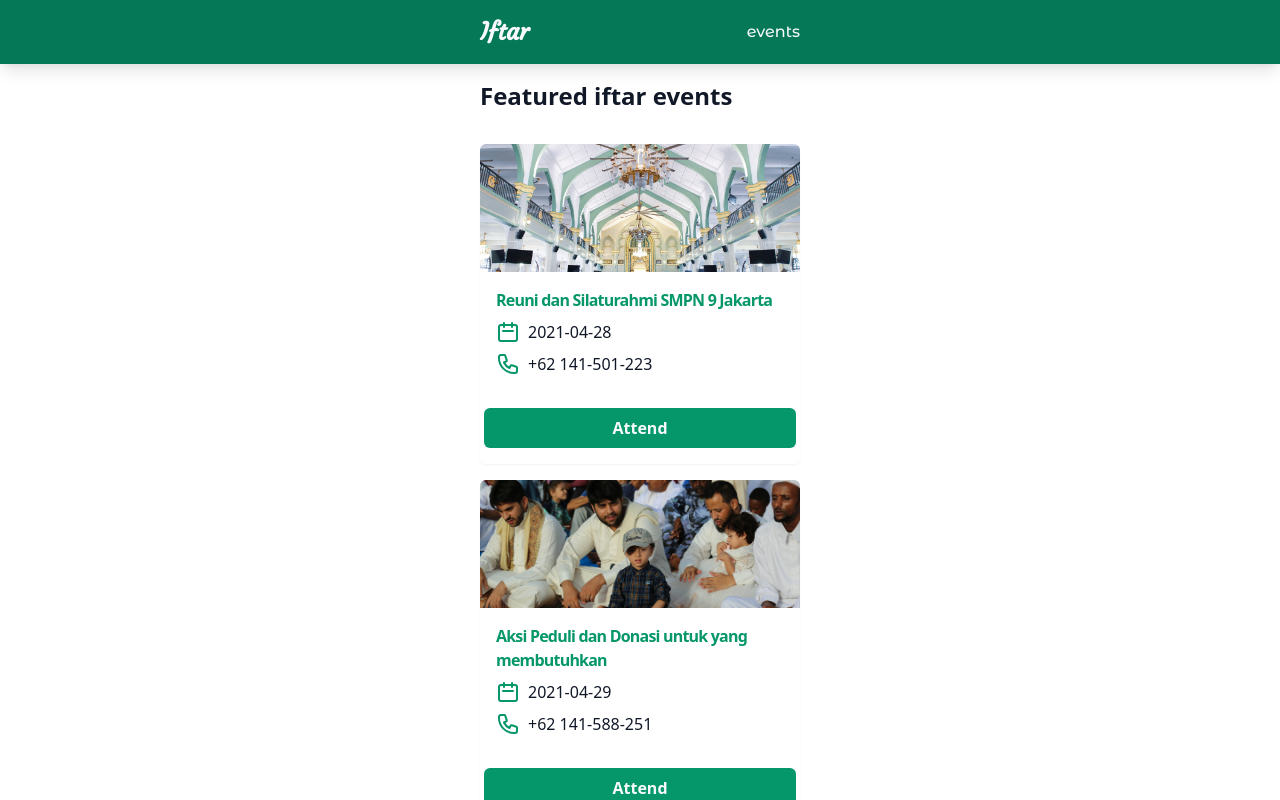
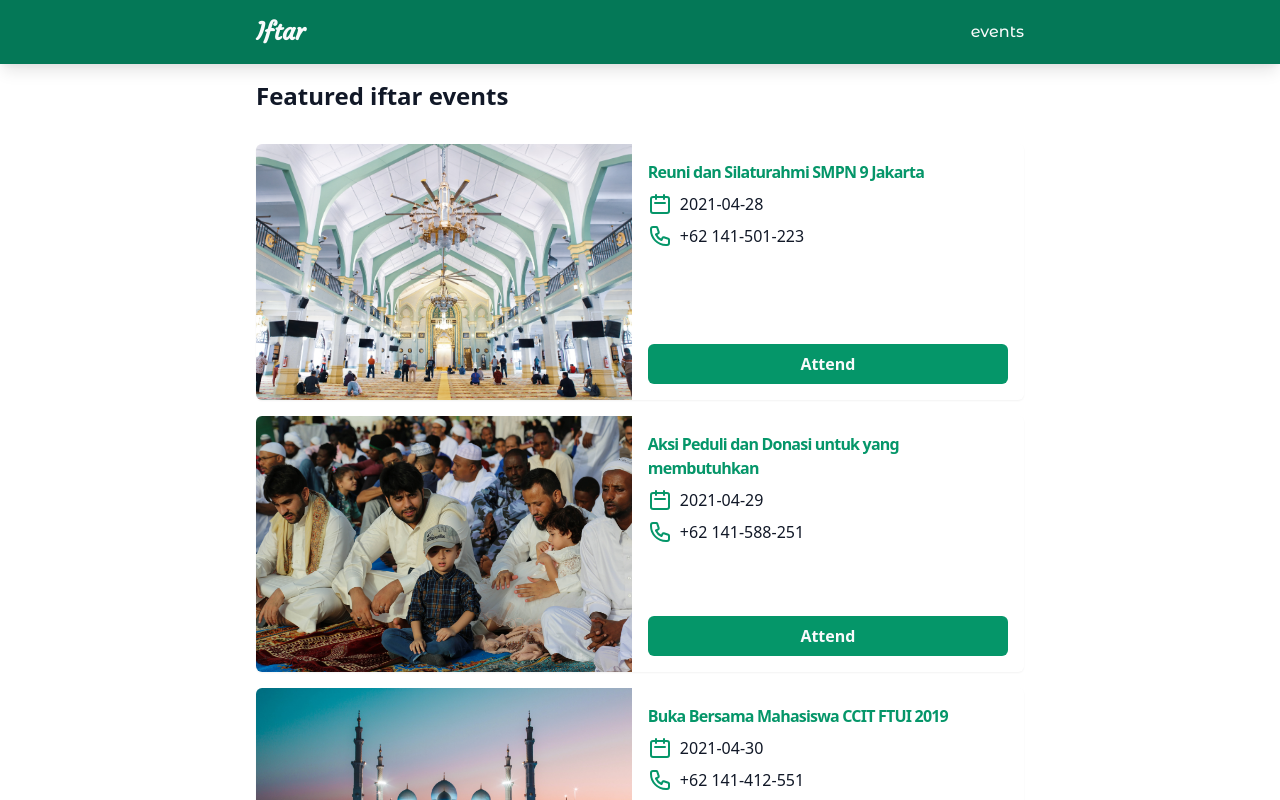
Before and after one commit to KennFatt/nextjs-iftar-events, a Next.js app: page / in a window 1280 px wide. Shown: the top 800 px of the page. Built offline with nearby package versions, Linux system fonts and the light colour scheme.

Commit message:
Wide screen support.

```diff
--- a/components/Container.js
+++ b/components/Container.js
@@ -11,7 +11,7 @@ export default function Container(props) {
   return (
     <>
       <Header />
-      <main className="max-w-xs min-h-screen mx-auto">{children}</main>
+      <main className="max-w-xs min-h-screen mx-auto md:max-w-lg lg:max-w-3xl">{children}</main>
       <Footer />
     </>
   );
--- a/components/EventCard.js
+++ b/components/EventCard.js
@@ -11,19 +11,20 @@ export default function EventCard({ title, date, contact, thumbnail }) {
   };
 
   return (
-    <div className="flex flex-col items-center overflow-hidden transition-shadow rounded-md shadow-sm hover:shadow-md">
+    <div className="flex flex-col items-center overflow-hidden transition-shadow rounded-md shadow-sm lg:flex-row hover:shadow-md">
       {/* Image */}
-      <div className="w-full h-32 bg-gradient-to-br from-green-800 to-green-400">
+      <div className="w-full bg-gradient-to-br from-green-800 to-green-400">
         <img
           src={`/images/${thumbnail}`}
           alt={`An Iftar Event: ${title}`}
-          className="object-cover w-full max-h-32"
+          className="object-cover w-full h-32 lg:h-64 md:h-48"
           loading="lazy"
         />
       </div>
 
       {/* Body */}
-      <div className="w-full px-4 py-4 space-y-2">
+      <div className="flex flex-col w-full px-4 lg:h-64 lg:justify-between">
+        <div className="py-4 space-y-2">
           {/* Title */}
           <Link href={hrefValue}>
             <a className="font-bold tracking-tighter text-green-600 transition-colors border-b-2 border-transparent hover:border-green-600">
@@ -31,19 +32,17 @@ export default function EventCard({ title, date, contact, thumbnail }) {
             </a>
           </Link>
 
-        {/* Date */}
           <DatePlaceholder date={date} />
-
-        {/* Contact */}
           <ContactPlaceholder contact={contact} />
         </div>
 
         {/* Button */}
         <Link href={hrefValue}>
-        <a className="px-32 py-2 my-4 font-bold text-center transition-colors bg-green-600 rounded-md text-gray-50 hover:bg-green-500 active:bg-green-700 hover:text-gray-100 active:text-gray-200">
+          <a className="py-2 my-4 font-bold text-center transition-colors bg-green-600 rounded-md text-gray-50 hover:bg-green-500 active:bg-green-700 hover:text-gray-100 active:text-gray-200">
             Attend
           </a>
         </Link>
       </div>
+    </div>
   );
 }
--- a/components/Footer.js
+++ b/components/Footer.js
@@ -2,7 +2,7 @@ import React from "react";
 
 function Footer() {
   return (
-    <footer className="max-w-xs mx-auto">
+    <footer className="max-w-xs mx-auto md:max-w-lg lg:max-w-3xl">
       <p className="py-6 text-center text-green-700">IftarEvents &copy; 2021</p>
     </footer>
   );
--- a/components/Header.js
+++ b/components/Header.js
@@ -4,7 +4,7 @@ import Link from "next/link";
 function Header() {
   return (
     <header className="sticky top-0 bg-green-700 shadow-lg text-gray-50">
-      <nav className="flex items-center justify-between max-w-xs py-4 mx-auto">
+      <nav className="flex items-center justify-between max-w-xs py-4 mx-auto md:max-w-lg lg:max-w-3xl">
         <div>
           <Link href="/">
             <a className="text-2xl font-bold transition-opacity font-title hover:opacity-90">
--- a/pages/events/[eventId].js
+++ b/pages/events/[eventId].js
@@ -55,7 +55,7 @@ export default function EventDetailByIdPage() {
         {/* Image */}
         <div className="overflow-hidden rounded-md bg-gradient-to-br from-green-800 to-green-400">
           <img
-            className="object-cover w-full h-64"
+            className="object-cover w-full h-64 lg:h-96"
             alt={`An Iftar Event: ${title}`}
             src={`/images/${thumbnail}`}
             loading="lazy"
```
Lines whose indentation alone changed are shown as unchanged.
